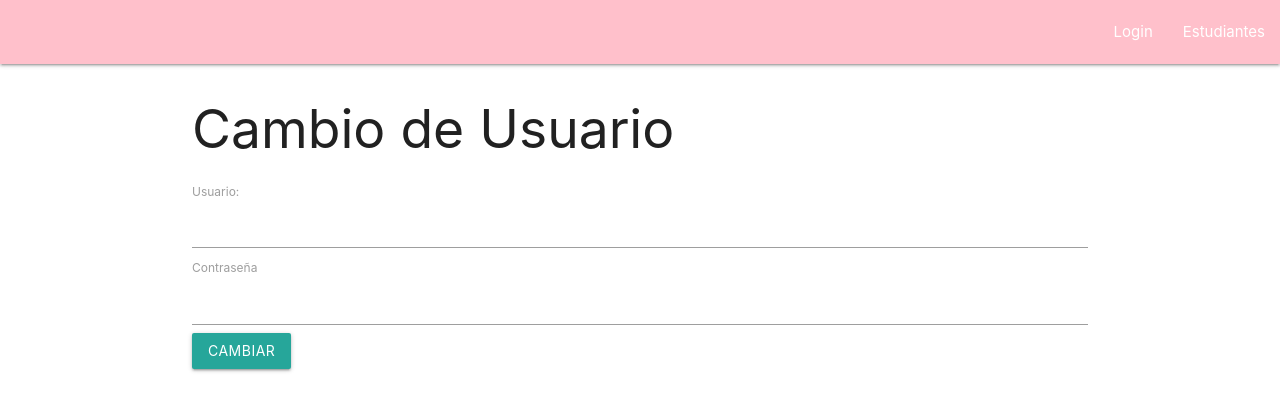
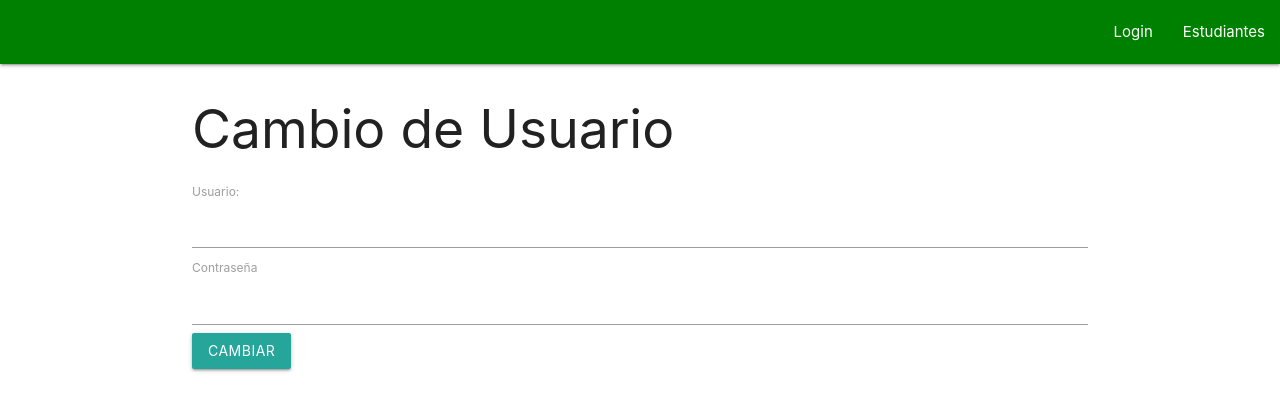
Before and after one commit to facundoramos-dev/Course_of_vuejs, a Vue app: page /Login in a window 1280 px wide. Shown: the top 410 px of the page. Built offline with nearby package versions, Linux system fonts and the light colour scheme.

Commit message:
change color navbar to green

```diff
--- a/src/App.vue
+++ b/src/App.vue
@@ -23,6 +23,6 @@ export default {
 
 <style scoped>
 .nav-wrapper {
-  background-color: pink;
+  background-color: green;
 }
 </style>
```
